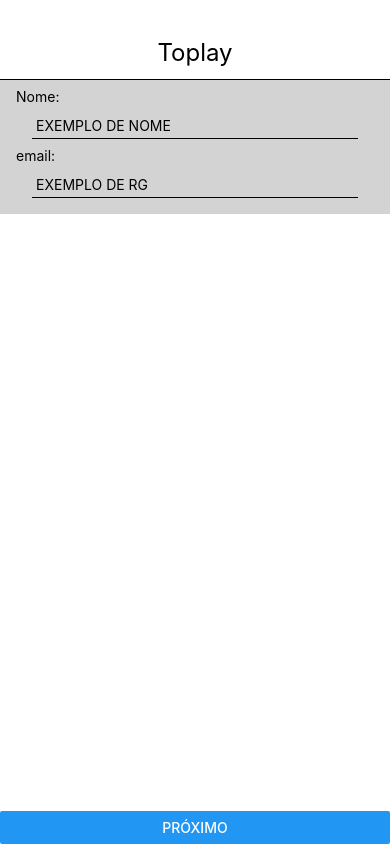
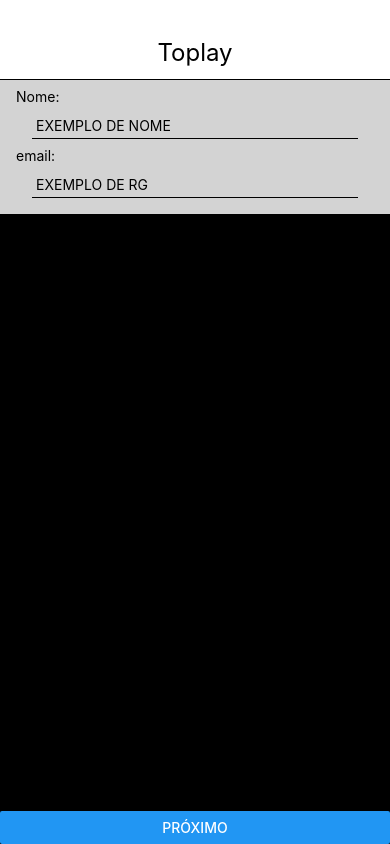
Before and after one commit to salomaozao/toplay, a React Native app: screen / in a window 390 px wide. Built offline with nearby package versions, Linux system fonts and the light colour scheme.

Commit message:
Corrigido bug de barra de status

```diff
--- a/pages/cadastro/index.js
+++ b/pages/cadastro/index.js
@@ -1,5 +1,5 @@
 import React, { useState } from "react";
-import { View, Button, useWindowDimensions } from "react-native";
+import { View, Button, Dimensions, StatusBar, Platform } from "react-native";
 
 import Header from "./components/header";
 import FormComponent from "./components/formComponent";
@@ -30,14 +30,22 @@
 		}
 	};
 
+	var height =
+		Dimensions.get("window").height +
+		(Platform.OS === "android" && Platform.Version > 26
+			? +StatusBar.currentHeight
+			: 0);
+
 	return (
 		<View
 			style={
 				([styles.bgPrimary],
 				{
-					height: useWindowDimensions().height,
+					backgroundColor: "black",
+					height: height,
 					flexDirection: "column",
-					justifyContent: 'space-between',
+					justifyContent: "space-between",
+					alignItems: "stretch",
 				})
 			}
 		>
@@ -107,9 +115,7 @@
 					></FormComponent>
 				</View>
 			</View>
-			<View>
-				<Button onPress={updateForm} title={"Próximo"}></Button>
-			</View>
+			<Button onPress={updateForm} title={"Próximo"}></Button>
 		</View>
 	);
 };
```
